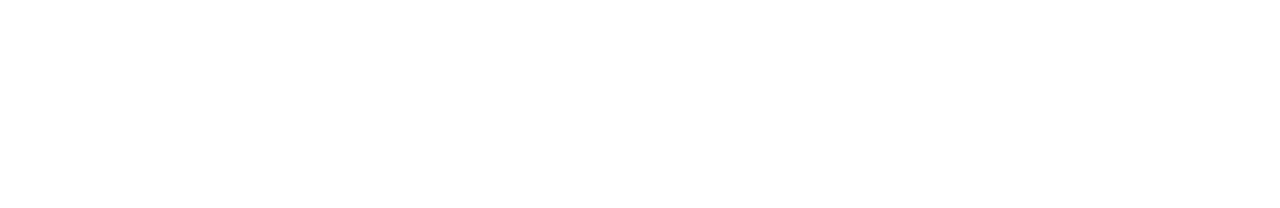
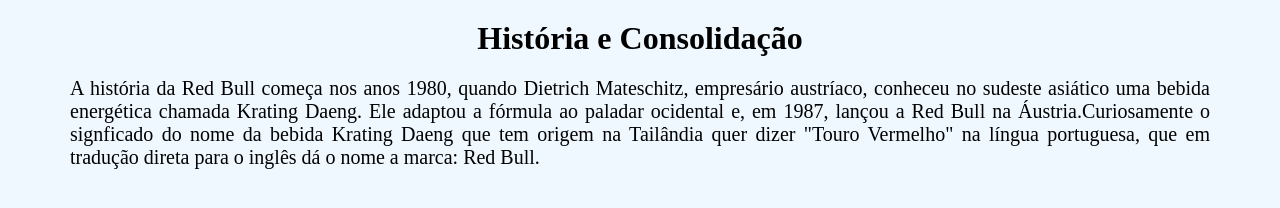
Before and after one commit to matheuskiss73-eng/PA-99159-ATIVIDADE-1-MT-E-MT, a plain HTML site: page segunda-pagina.html in a window 1280 px wide. Drawn offline with Linux system fonts and the light colour scheme.

Commit message:
feat:introducao.

```diff
--- a/segunda-pagina.html
+++ b/segunda-pagina.html
@@ -1,12 +1,16 @@
 <!DOCTYPE html>
-<html lang="en">
+<html lang="pt-br">
 <head>
     <meta charset="UTF-8">
     <meta name="viewport" content="width=device-width, initial-scale=1.0">
-    <title>Document</title>
+    <title>Segunda Página</title>
     <link rel="stylesheet" href="style-2.css">
 </head>
 <body>
+    <h1>História e Consolidação</h1>
 
+    <p>
+        A história da Red Bull começa nos anos 1980, quando Dietrich Mateschitz, empresário austríaco, conheceu no sudeste asiático uma bebida energética chamada Krating Daeng. Ele adaptou a fórmula ao paladar ocidental e, em 1987, lançou a Red Bull na Áustria.Curiosamente o signficado do nome da bebida Krating Daeng que tem origem na Tailândia quer dizer "Touro Vermelho" na língua portuguesa, que em tradução direta para o inglês dá o nome a marca: Red Bull.
+    </p>
 </body>
 </html>
--- a/style-2.css
+++ b/style-2.css
@@ -3,5 +3,26 @@
     margin: 0;
     padding: 0;
     box-sizing: border-box;
+}
+
+body {
+    background-color: aliceblue;
+    background-image: url();
+
+    background-repeat: no-repeat;
+    background-position: center;
+    background-size: cover;
+    background-attachment: fixed;
+}
+
+h1 {
+    text-align: center;
+    margin: 20px;
+}
+
+p {
+    text-align: justify;
+    font-size: 20px;
+    margin: 20px 70px;
 
 }
```
